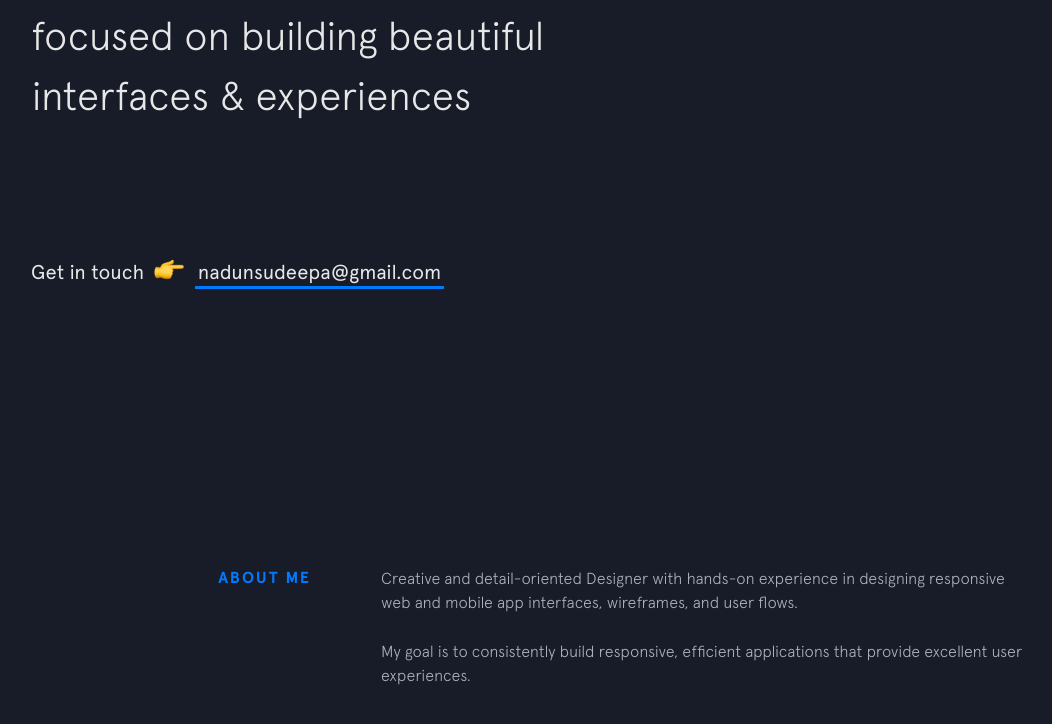
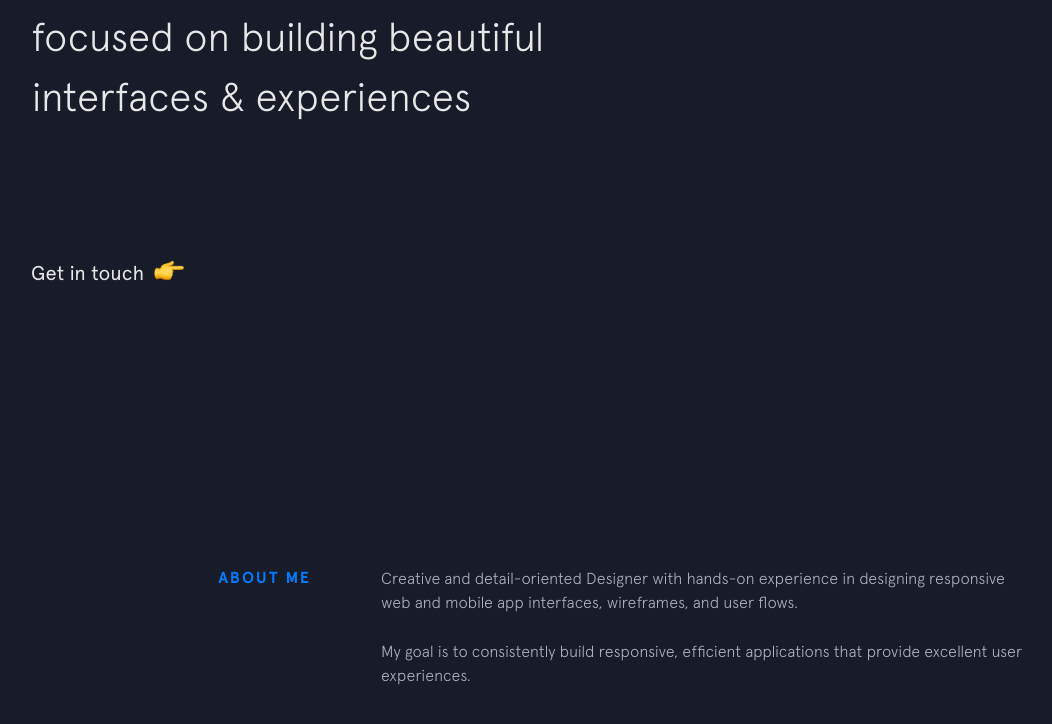
Before and after one commit to nadunsudeepa/Web-v1-Copy, a Jekyll site: the page index.html, which Jekyll copies as it is, in a window 1280 px wide and 900 px high, scrolled down 434 px. Shown: the top 724 px of the window, without its empty margins (69-1121 px from the left). Built offline with Jekyll 4.4.1, drawn with Linux system fonts in a browser that asks for light colours; nearby versions of some CDN libraries.

Commit message:
Update index.html

```diff
--- a/index.html
+++ b/index.html
@@ -38,7 +38,7 @@
                 <span>Get in touch </span>
                 <span class="emoji pointer"></span>
                 <span>
-                    <a href="mailto:nadunsudeep@gmail.com" target="_blank" class="highlight-link">nadunsudeepa@gmail.com</a>
+                   <!-- <a href="mailto:nadunsudeep@gmail.com" target="_blank" class="highlight-link">nadunsudeep@gmail.com</a>-->
                 </span>
             </h3>
         </header>
```
